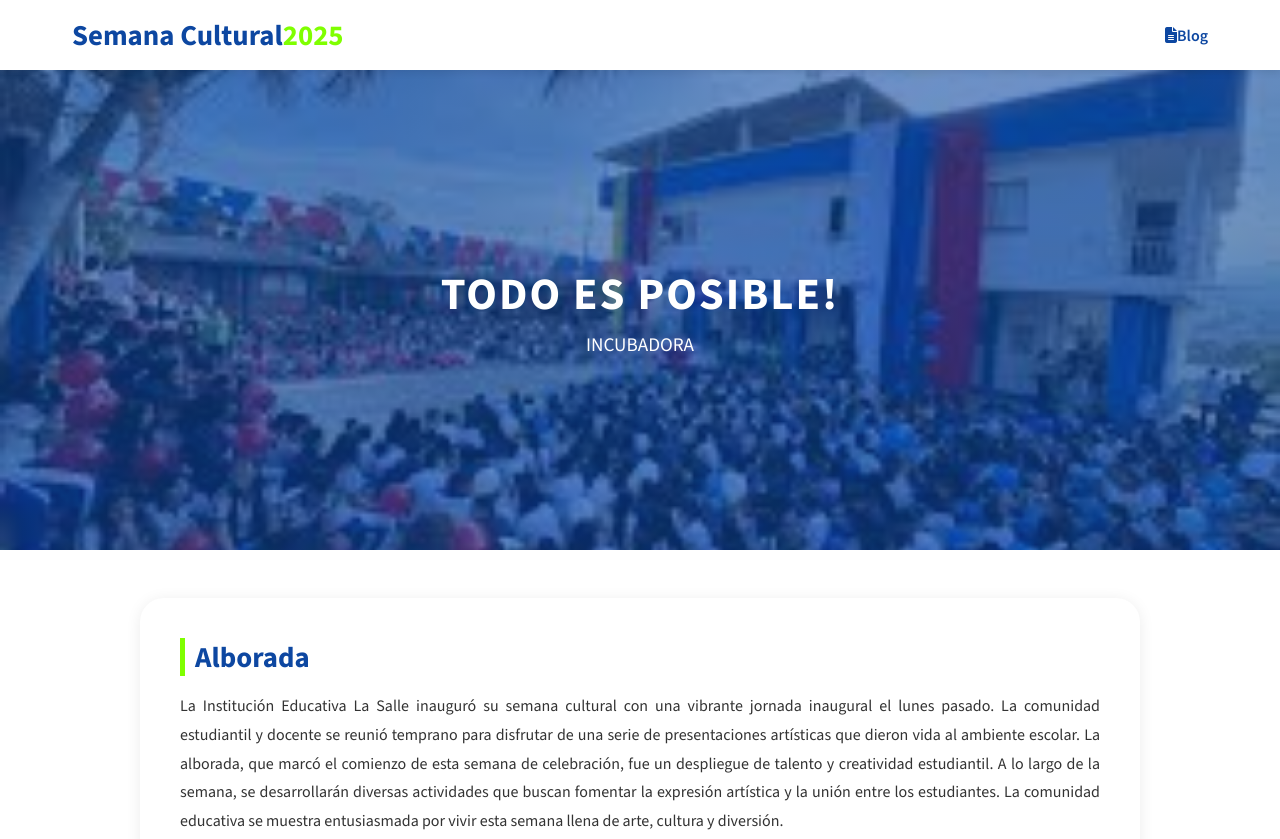
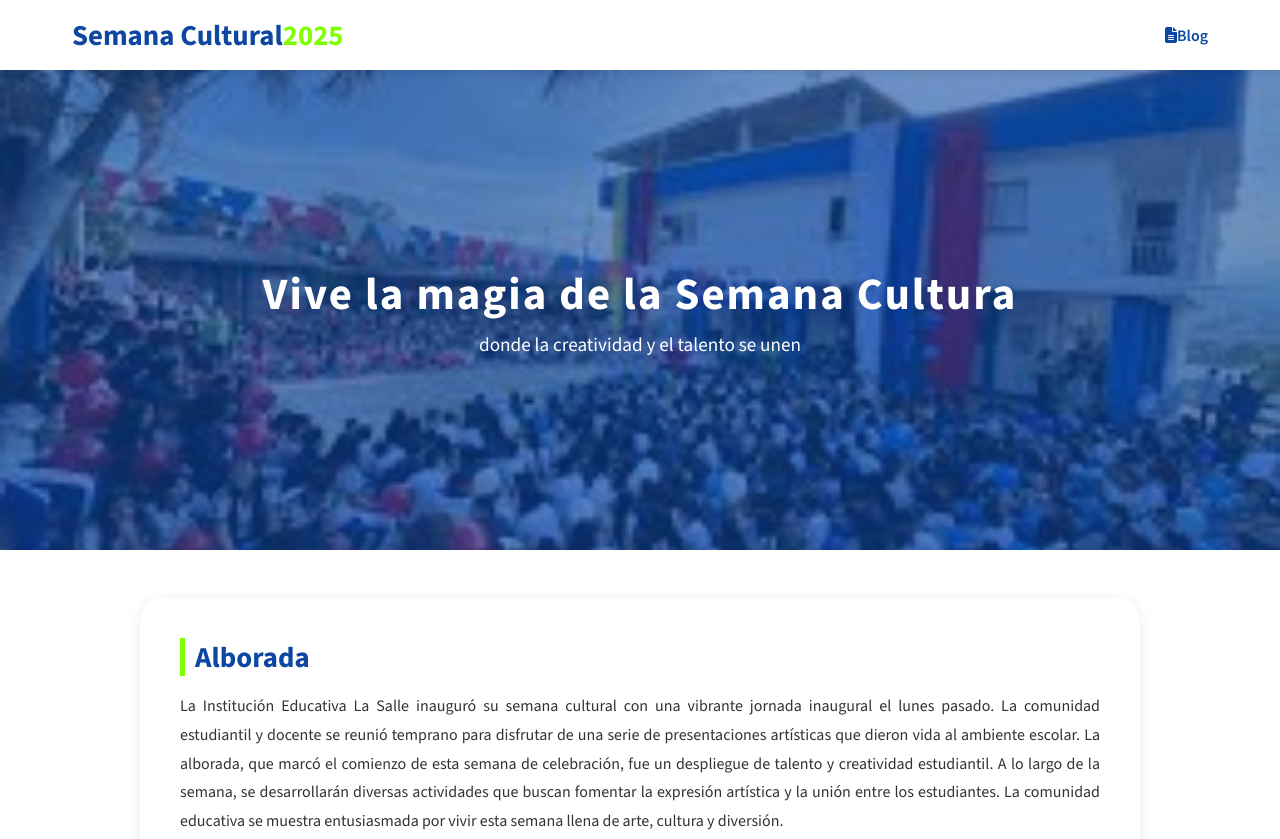
Before and after one commit to Dylan0813/Blog, a plain HTML site: page index.html in a window 1280 px wide. Shown: the top 839 px of the page. Drawn offline with nearby package versions, Linux system fonts and the light colour scheme.

Commit message:
cambio en el nombre de la portada

```diff
--- a/index.html
+++ b/index.html
@@ -47,8 +47,8 @@
           <div class="container-cover">
 
           <div class="container-cover-info">
-               <h1>TODO ES POSIBLE!</h1>
-               <p>INCUBADORA</p>
+               <h1>Vive la magia de la Semana Cultura</h1>
+               <p>donde la creatividad y el talento se unen</p>
           </div>
 
           </div>
```
